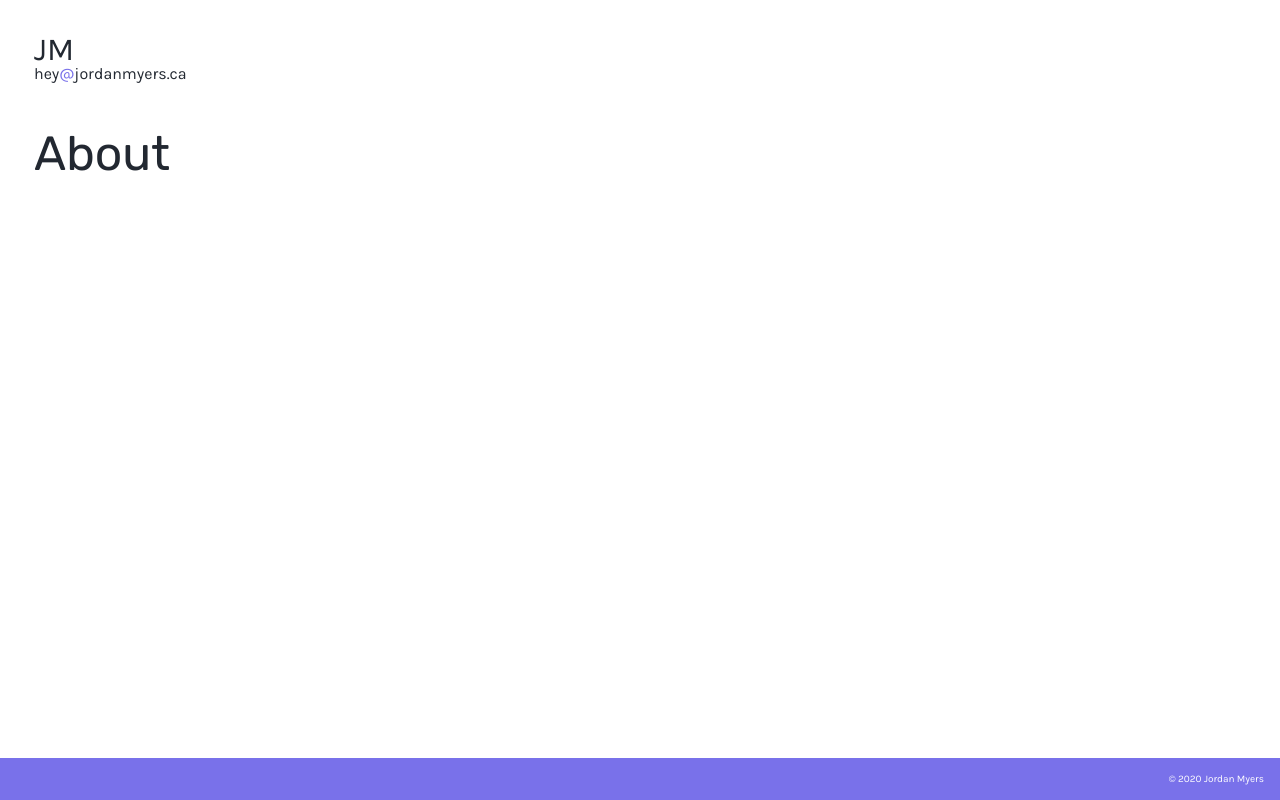
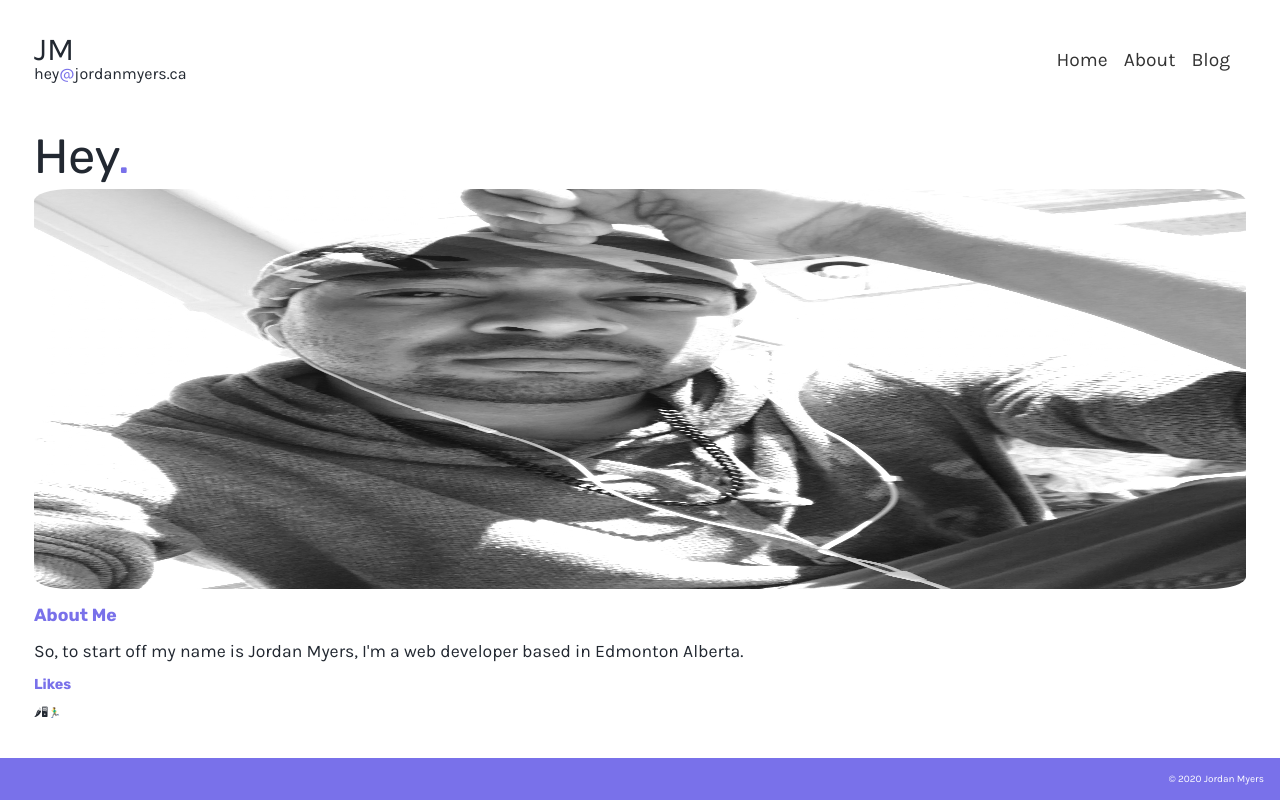
Before and after one commit to pxlpxnther/jordan-myers, a React (Create React App) app: page /about in a window 1280 px wide. Built offline with nearby package versions, Linux system fonts and the light colour scheme.

Commit message:
Added in image, and started adding content to about page

```diff
--- a/src/assets/sass/main.scss
+++ b/src/assets/sass/main.scss
@@ -88,6 +88,7 @@ p {
   */
   justify-content: space-between;
   flex-wrap: wrap;
+}
 
 .navbar-logo {
   flex-direction: column;
@@ -201,8 +202,6 @@ p {
   -o-transform: rotate(-135deg);
   transform: rotate(-135deg);
 }
-}
-
 .navbar .show-nav {
   display: flex;
 }
@@ -252,5 +251,31 @@ p {
   About Page
 */
 
-.about h1 {
+.about h2 {
+  color: #7971ea;
+  font-size: 1.1rem;
+  margin: 1rem 0;
+  font-weight: 700;
 }
+
+.about h3 {
+  color: #7971ea;
+  font-size: 0.9rem;
+  margin: 1rem 0;
+  font-weight: 700;
+}
+
+.accent-color {
+  color: #7971ea;
+}
+
+.about p {
+  font-size: 1.1rem;
+  line-height: 1.3rem;
+}
+
+.about img {
+  width: 100%;
+  height: 50vh;
+  border-radius: 3%;
+}
--- a/src/containers/About.js
+++ b/src/containers/About.js
@@ -1,8 +1,27 @@
 import React from 'react';
+import Me from './../assets/img/me.jpg';
 
 const About = () => (
   <div className='about container'>
-    <h1>About</h1>
+    <h1>
+      Hey<span className='accent-color'>.</span>
+    </h1>
+    <div className='img-container'>
+      <img src={Me} />
+    </div>
+    <section>
+      <h2>About Me</h2>
+      <p>
+        So, to start off my name is Jordan Myers, I'm a web developer based in
+        Edmonton Alberta.
+      </p>
+      <h3>Likes</h3>
+      <ul className='flex-container'>
+        <li>🌶</li>
+        <li>🖥</li>
+        <li>🏃‍♂️</li>
+      </ul>
+    </section>
   </div>
 );
 
```
Lines whose indentation alone changed are shown as unchanged.
